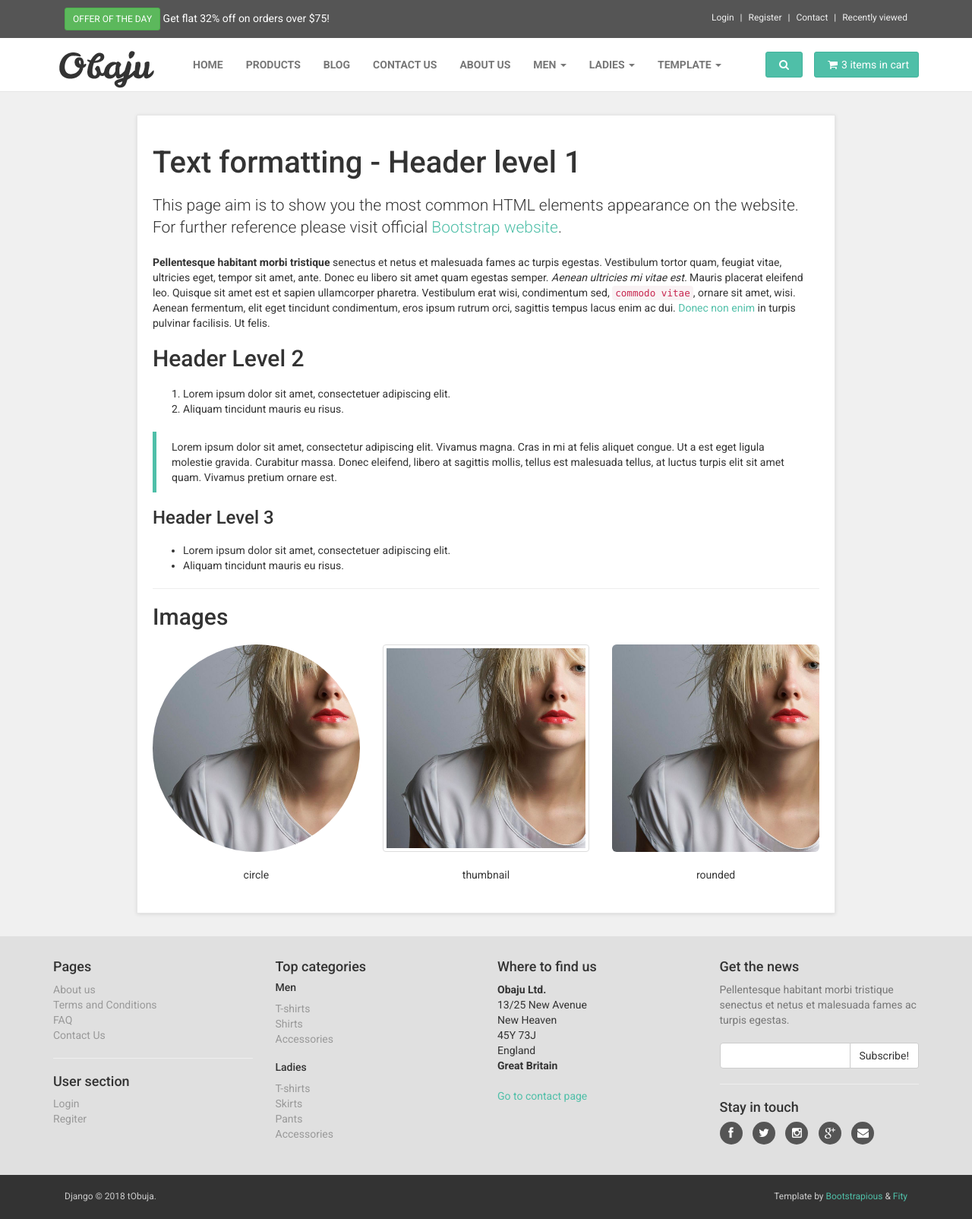
After one commit to jtaam/dj-tObaju, a Django app: a page that uses src/templates/partials/_footer.html in a window 1280 px wide. The commit adds this page. Shown: the whole page at 76% size. Run offline with Django 3.2, Linux system fonts and the light colour scheme; data comes from the database, SQL or seed files in the repository; both versions use the stored data as it was after the commit; some libraries are stand-ins or nearby versions.

Commit message:
terms static

```diff
--- a/src/shophome/urls.py
+++ b/src/shophome/urls.py
@@ -5,4 +5,6 @@ urlpatterns = [
     url(r'^$', views.homepage, name='homepage'),
     url(r'^faq/$', views.faq, name='faq'),
     url(r'^contact/$', views.contact, name='contact'),
+    url(r'^terms-and-conditions/$', views.terms_and_conditions, name='terms_and_conditions'),
+    url(r'^about-us/$', views.about_us, name='about_us'),
 ]
--- a/src/shophome/views.py
+++ b/src/shophome/views.py
@@ -56,3 +56,25 @@ def contact(request):
         'contactus': contactus,
     }
     return render(request, template, context)
+
+
+def terms_and_conditions(request):
+    logo = get_object_or_404(Logo)
+    offer = get_object_or_404(TopOffer)
+    template = 'pages/terms_and_conditions.html'
+    context = {
+        'logo': logo,
+        'offer': offer,
+    }
+    return render(request, template, context)
+
+
+def about_us(request):
+    logo = get_object_or_404(Logo)
+    offer = get_object_or_404(TopOffer)
+    template = 'pages/about_us.html'
+    context = {
+        'logo': logo,
+        'offer': offer,
+    }
+    return render(request, template, context)
--- /dev/null
+++ b/src/templates/pages/terms_and_conditions.html
@@ -0,0 +1,84 @@
+{% extends 'base.html' %}
+{% load static %}
+{% block title %}
+Terms
+{% endblock %}
+{% block content %}
+    <div class="container">
+
+
+        <div class="col-md-10 col-md-offset-1">
+
+            <div class="box" id="text-page">
+                <h1>Text formatting - Header level 1</h1>
+
+                <p class="lead">This page aim is to show you the most common HTML elements appearance on the website.
+                    For
+                    further reference please visit official <a href="http://getbootstrap.com/css/" class="external">Bootstrap
+                        website</a>.</p>
+
+                <p><strong>Pellentesque habitant morbi tristique</strong> senectus et netus et malesuada fames ac turpis
+                    egestas. Vestibulum tortor quam, feugiat vitae, ultricies eget, tempor sit amet, ante. Donec eu
+                    libero
+                    sit
+                    amet quam egestas semper. <em>Aenean ultricies mi vitae est.</em> Mauris
+                    placerat eleifend leo. Quisque sit amet est et sapien ullamcorper pharetra. Vestibulum erat wisi,
+                    condimentum sed, <code>commodo vitae</code>, ornare sit amet, wisi. Aenean fermentum, elit eget
+                    tincidunt
+                    condimentum, eros ipsum
+                    rutrum orci, sagittis tempus lacus enim ac dui. <a href="#">Donec non enim</a> in turpis pulvinar
+                    facilisis.
+                    Ut felis.</p>
+
+                <h2>Header Level 2</h2>
+
+                <ol>
+                    <li>Lorem ipsum dolor sit amet, consectetuer adipiscing elit.</li>
+                    <li>Aliquam tincidunt mauris eu risus.</li>
+                </ol>
+
+                <blockquote>
+                    <p>Lorem ipsum dolor sit amet, consectetur adipiscing elit. Vivamus magna. Cras in mi at felis
+                        aliquet
+                        congue. Ut a est eget ligula molestie gravida. Curabitur massa. Donec eleifend, libero at
+                        sagittis
+                        mollis, tellus est malesuada
+                        tellus, at luctus turpis elit sit amet quam. Vivamus pretium ornare est.</p>
+                </blockquote>
+
+                <h3>Header Level 3</h3>
+
+                <ul>
+                    <li>Lorem ipsum dolor sit amet, consectetuer adipiscing elit.</li>
+                    <li>Aliquam tincidunt mauris eu risus.</li>
+                </ul>
+
+                <hr>
+
+                <h2>Images</h2>
+
+                <div class="row">
+                    <div class="col-md-4">
+                        <p class="text-center">
+                            <img src="{% static 'img/detailsquare.jpg' %}" class="img-circle img-responsive" alt="">
+                        </p>
+                        <p class="text-center">circle</p>
+                    </div>
+                    <div class="col-md-4">
+                        <p class="text-center">
+                            <img src="{% static 'img/detailsquare.jpg' %}" class="img-thumbnail  img-responsive" alt="">
+                        </p>
+                        <p class="text-center">thumbnail</p>
+                    </div>
+                    <div class="col-md-4">
+                        <p class="text-center">
+                            <img src="{% static 'img/detailsquare.jpg' %}" class="img-rounded img-responsive" alt="">
+                        </p>
+                        <p class="text-center">rounded</p>
+                    </div>
+                </div>
+
+            </div>
+        </div>
+    </div>
+{% endblock %}
--- a/src/templates/partials/_footer.html
+++ b/src/templates/partials/_footer.html
@@ -7,11 +7,11 @@
                 <ul>
                     <li><a href="text.html">About us</a>
                     </li>
-                    <li><a href="text.html">Terms and conditions</a>
+                    <li><a href="{% url 'shophome:terms_and_conditions' %}">Terms and Conditions</a>
                     </li>
                     <li><a href="{% url 'shophome:faq' %}">FAQ</a>
                     </li>
-                    <li><a href="{% url 'shophome:contact' %}">Contact us</a>
+                    <li><a href="{% url 'shophome:contact' %}">Contact Us</a>
                     </li>
                 </ul>
 
--- a/src/templates/partials/_navbar.html
+++ b/src/templates/partials/_navbar.html
@@ -29,6 +29,8 @@
                 <li {% if request.path == '/' %}class="active"{% endif %}><a href="{% url 'shophome:homepage' %}">Home</a></li>
                 <li {% if request.path == '/products/' %}class="active"{% endif %}><a href="{% url 'products:products_list' %}">Products</a></li>
                 <li {% if request.path == '/blog/' %}class="active"{% endif %}><a href="{% url 'blog:blog_list' %}">Blog</a></li>
+                <li {% if request.path == '/contact/' %}class="active"{% endif %}><a href="{% url 'shophome:contact' %}">Contact Us</a></li>
+                <li {% if request.path == '/about-us/' %}class="active"{% endif %}><a href="{% url 'shophome:about_us' %}">About Us</a></li>
                 <li class="dropdown yamm-fw">
                     <a href="#" class="dropdown-toggle" data-toggle="dropdown" data-hover="dropdown" data-delay="200">Men
                         <b class="caret"></b></a>
@@ -245,7 +247,7 @@
                                             </li>
                                             <li><a href="{% url 'shophome:faq' %}">FAQ</a>
                                             </li>
-                                            <li><a href="text.html">Text page</a>
+                                            <li><a href="{% url 'shophome:terms_and_conditions' %}">Terms & Conditions</a>
                                             </li>
                                             <li><a href="text-right.html">Text page - right sidebar</a>
                                             </li>
```
Also changed, not shown: src/templates/pages/404.html (deleted, +0 -42 lines), src/templates/pages/about_us.html (added, +84 -0 lines), src/db.sqlite3.
